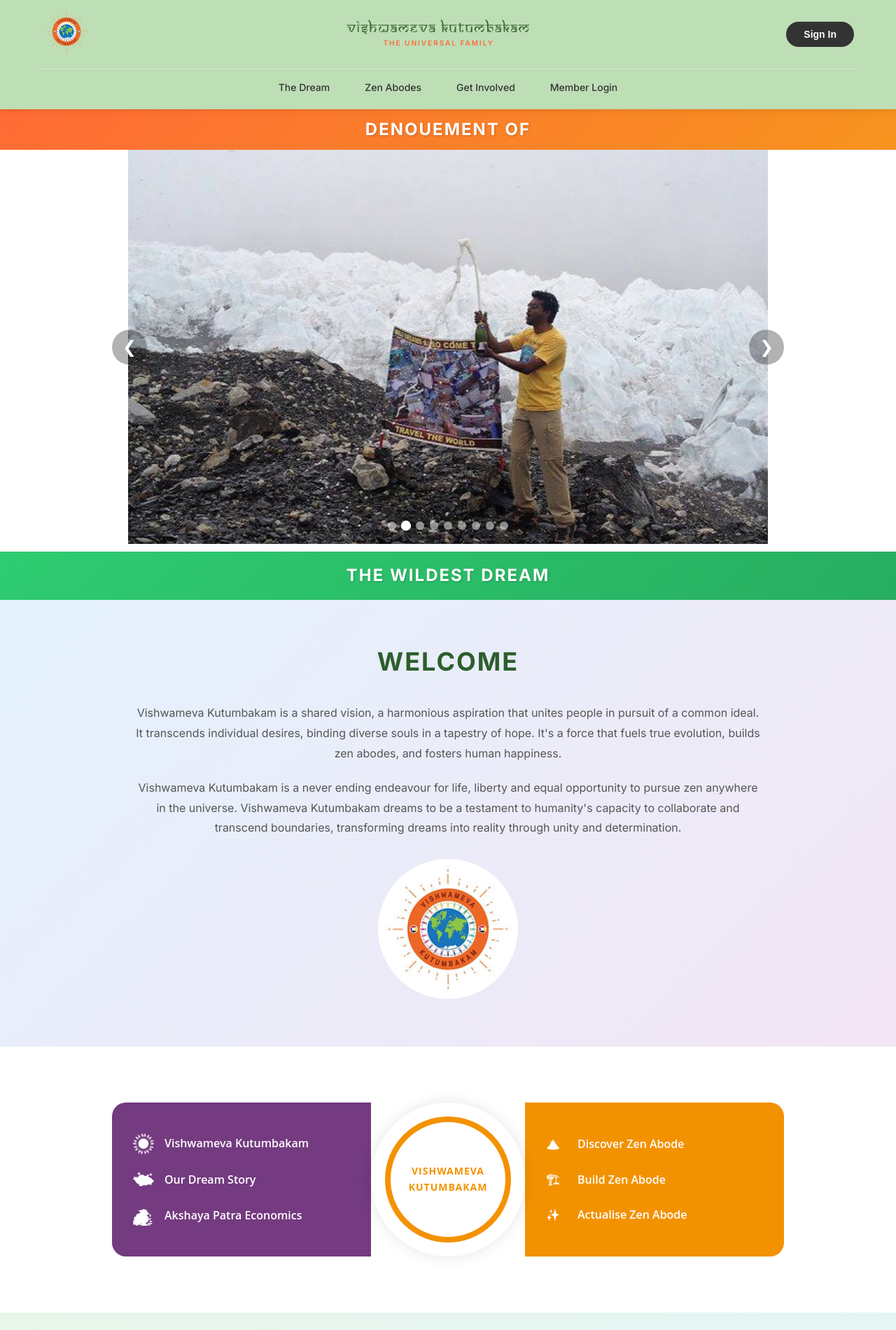
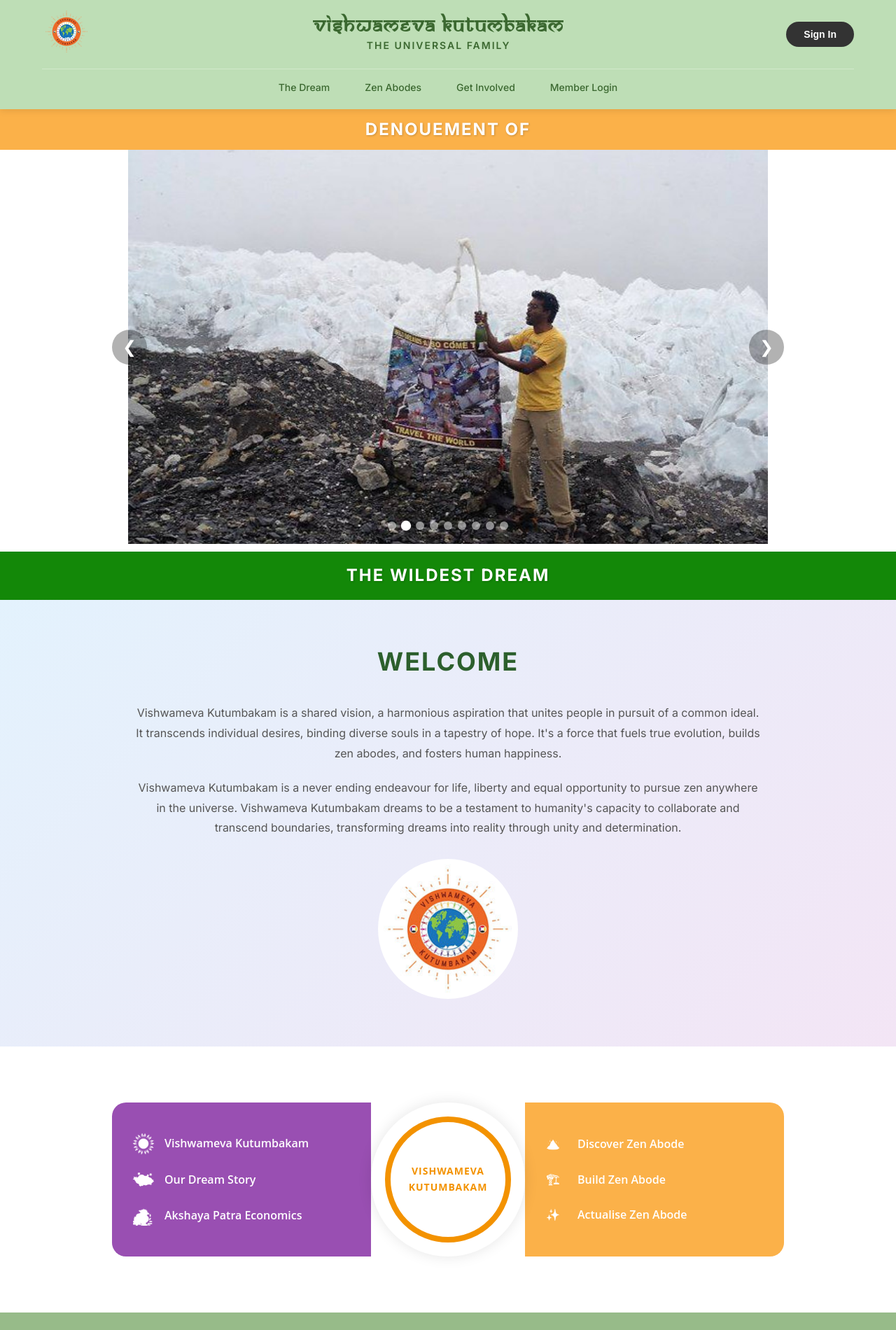
Before and after one commit to agnelvishal/vishwameva-kutumbakam-scratch2, a plain HTML site: page index.html in a window 1280 px wide. Shown: the top 1900 px of the page at 70% size. Drawn offline with Linux system fonts and the light colour scheme.

Commit message:
color fixes

```diff
--- a/styles.css
+++ b/styles.css
@@ -33,7 +33,7 @@ body {
 /* Header Styles */
 /* Header Styles */
 .header {
-    background-color: rgba(190, 222, 182, 1);
+    background-color: #bedeb6;
     padding: 10px 0;
     position: sticky;
     top: 0;
@@ -85,8 +85,8 @@ body {
 
 .main-title {
     font-family: 'SanskritFont', serif;
-    font-size: 20px;
-    font-weight: 400;
+    font-size: 28px;
+    font-weight: bold;
     color: #3b6830;
     margin: 0;
     line-height: 1.2;
@@ -95,9 +95,9 @@ body {
 }
 
 .sub-title {
-    font-size: 10px;
+    font-size: 14px;
     font-weight: 600;
-    color: #ff6b35;
+    color: #3b6830;
     margin: 0;
     text-transform: uppercase;
     letter-spacing: 2px;
@@ -128,7 +128,7 @@ body {
 
 .nav-link {
     text-decoration: none;
-    color: #333;
+    color: #3b6830;
     padding: 10px 15px;
     /* More padding */
     border-radius: 5px;
@@ -140,8 +140,8 @@ body {
 
 .nav-link:hover,
 .nav-link.active {
-    background: rgba(255, 255, 255, 0.8);
-    color: #ff6b35;
+    background: #fbb149;
+    color: #532563;
 }
 
 /* Responsive adjustment */
@@ -288,11 +288,11 @@ body {
 }
 
 .orange-banner {
-    background: linear-gradient(135deg, #ff6b35, #f7931e);
+    background: #fbb149;
 }
 
 .green-banner {
-    background: linear-gradient(135deg, #2ecc71, #27ae60);
+    background: #138808;
     width: 100%;
     position: absolute;
     bottom: 0;
@@ -452,14 +452,14 @@ body {
 }
 
 .dive-left {
-    background-color: #743B80;
+    background-color: #994fb2;
     /* Purple */
     border-radius: 20px 0 0 20px;
     align-items: flex-start;
 }
 
 .dive-right {
-    background-color: #F39200;
+    background-color: #fbb149;
     /* Orange */
     border-radius: 0 20px 20px 0;
     align-items: flex-start;
@@ -583,7 +583,7 @@ body {
 /* Initiated Zen Abodes */
 .initiated-zen {
     padding: 80px 0;
-    background: linear-gradient(135deg, #e8f5e9 0%, #e1f5fe 100%);
+    background: #97bb89;
 }
 
 .section-description {
@@ -715,7 +715,7 @@ body {
 
 /* Footer */
 .footer {
-    background: linear-gradient(135deg, #2c5f2d, #1e4620);
+    background: #97bb89;
     color: white;
     padding: 50px 0 30px;
     text-align: center;
```
